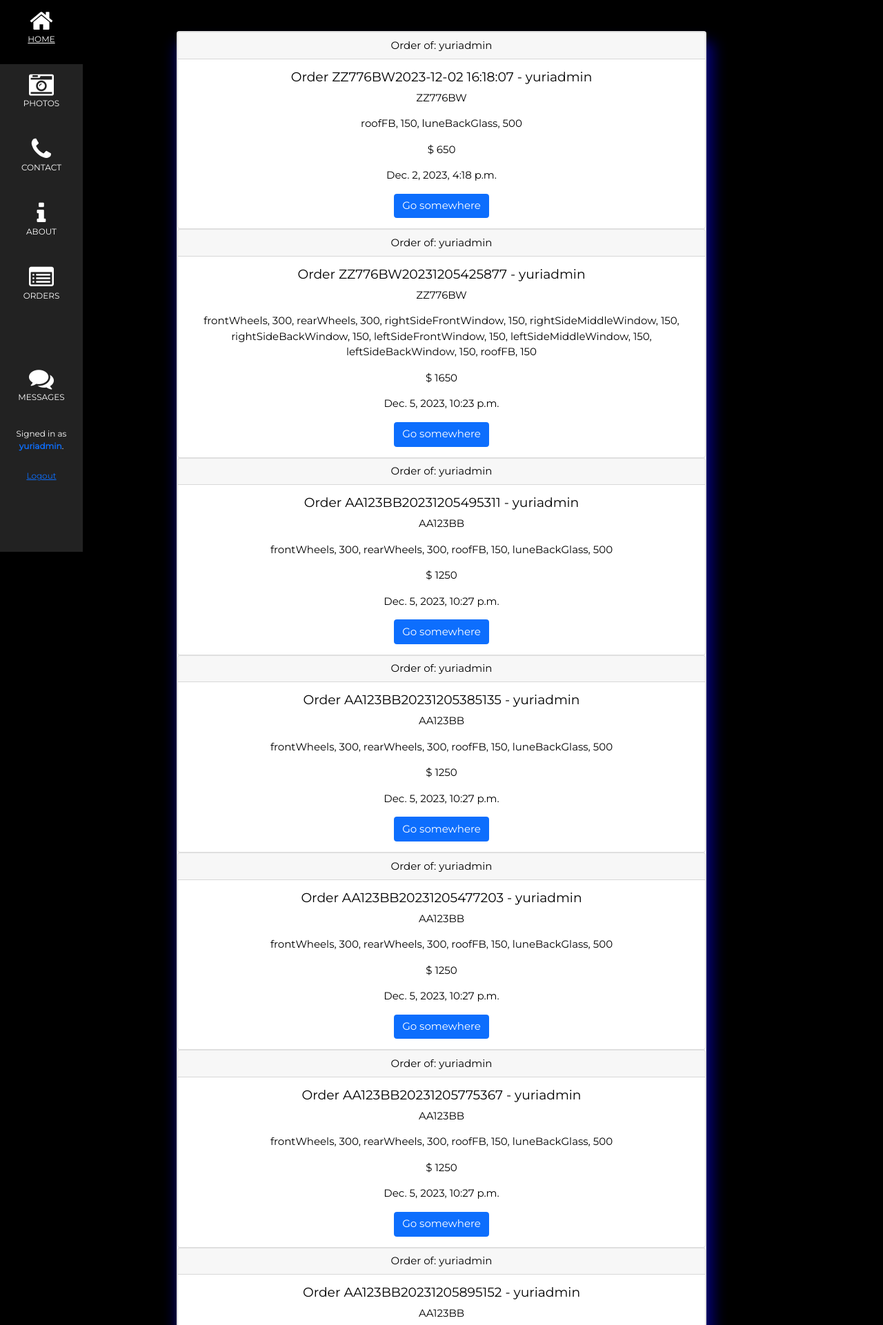
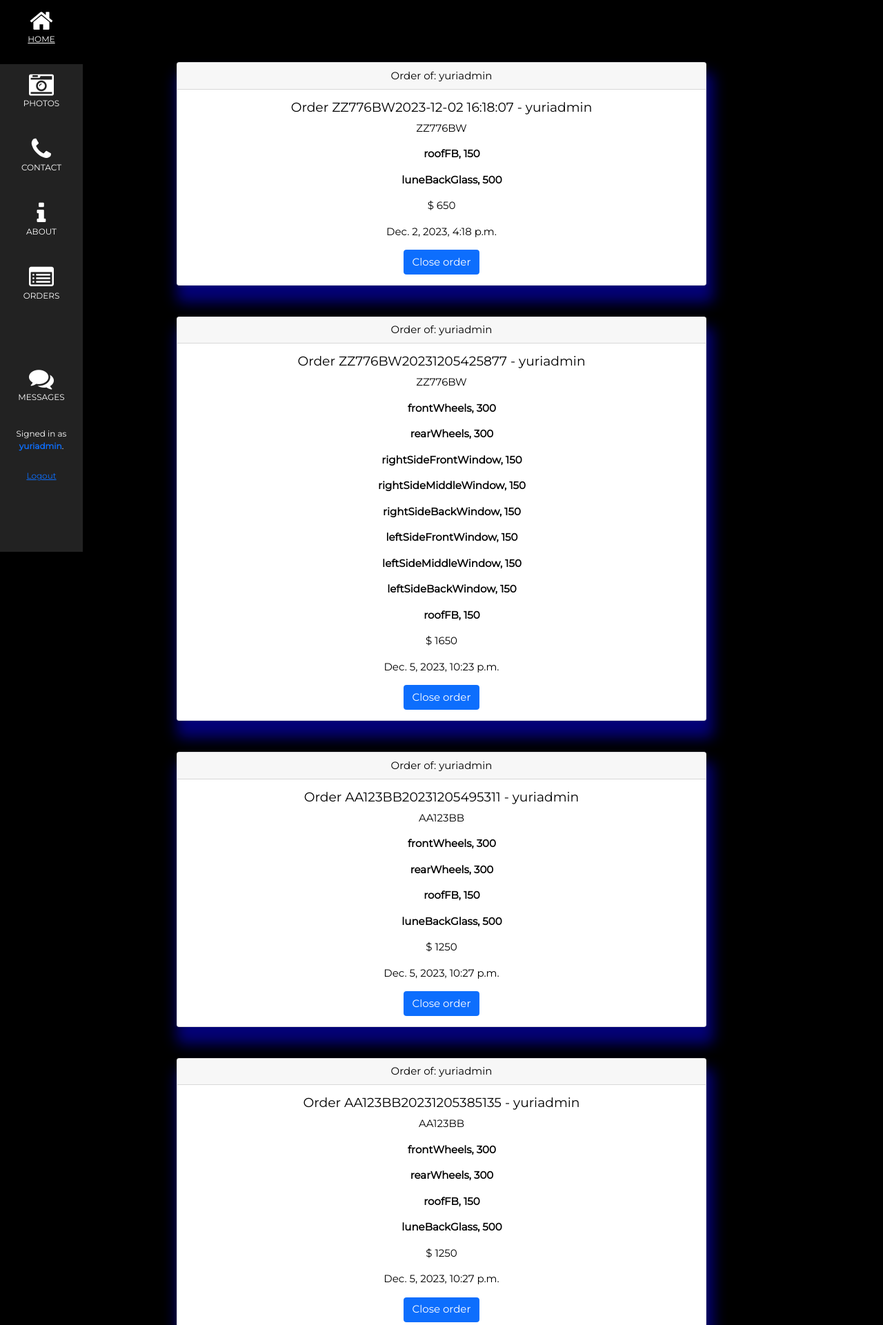
Before and after one commit to yuripetrillo/carDetailingSystem, a Django app: page /orders in a window 1280 px wide. Shown: the top 1921 px of the page at 69% size. Run offline with Django 3.2, Linux system fonts and the light colour scheme; a user stored in the database is signed in; data comes from the database, SQL or seed files in the repository; both versions use the stored data as it was after the commit; some libraries are stand-ins or nearby versions.

Commit message:
Final Project CS50W - Fix Orders and Unread Messages management

```diff
--- a/detailings/templates/detailings/createOrder.html
+++ b/detailings/templates/detailings/createOrder.html
@@ -66,6 +66,7 @@
     </div>
     <script>
       document.getElementById("downloadInv").addEventListener("click", downloadInv);
+      window.onbeforeunload = null;
 
       function downloadInv()
       {
--- a/detailings/templates/detailings/layout.html
+++ b/detailings/templates/detailings/layout.html
@@ -61,7 +61,7 @@
         <a href="{% url 'message' %}" class="w3-bar-item w3-button w3-padding-large w3-hover-black">
           <i class="fa fa-comments w3-xxlarge"></i>
           {% if read %}
-          <span class="badge badge-danger"><strong>UNREAD</strong></span>
+          <span class="badge badge-danger" id="unreadBadge"><strong>UNREAD</strong></span>
           {% endif %}
           <p>MESSAGES</p>
         </a>
--- a/detailings/templates/detailings/login.html
+++ b/detailings/templates/detailings/login.html
@@ -13,4 +13,7 @@
             {% endif %}
             <div class="form-group"><button class="btn btn-primary btn-block" type="submit">Log In</button></div>Don't have an account? <a href="{% url 'register' %}">Register here.</a></form>
     </div>
+    <script>
+      window.onbeforeunload = null;
+    </script>
     {% endblock %}
--- a/detailings/templates/detailings/messagePage.html
+++ b/detailings/templates/detailings/messagePage.html
@@ -16,7 +16,7 @@
               {% for message in messagesTo %}
               <a class="list-group-item list-group-item-action flex-column align-items-start w3-border">
                 {% if not message.read %}
-                  <span class="badge badge-pill badge-danger"><strong>UNREAD</strong></span>
+                  <span class="badge badge-pill badge-danger" id="unreadBadge2" style="visibility:visible;"><strong>UNREAD</strong></span>
                 {% endif %}
                 <div class="d-flex w-100 justify-content-between">
                   <h5 class="mb-1 text-primary">{{ message.fromUser }}: {{ message.subject }}</h5><br>
--- a/detailings/templates/detailings/orderPage.html
+++ b/detailings/templates/detailings/orderPage.html
@@ -3,9 +3,9 @@
 {% block body %}
     {% load static %}
     <br><br>
-    <div class="card carBody4 text-center justify-content-center">
         {% for order in orders %}
-        <div class="card">
+        <br><br>
+        <div class="card carBody4 text-center justify-content-center">
           <div class="card-header">
             {% if "yuriadmin" != order.customer%}
               Order of: {{order.customer}}
@@ -16,14 +16,19 @@
           <div class="card-body">
             <h5 class="card-title">{{order.description}} - {{order.customer}}</h5>
             <p class="card-text">{{order.carPlate}}</p>
-            <p class="card-text">{{order.contents|cut:"["|cut:"]"|cut:"'"}}</p>
+            <p class="card-text">
+              {% for content in order.contents %}
+                <ul>
+                  <strong>{{content|cut:"["|cut:"]"|cut:"'"}}</strong>
+                </ul>
+              {% endfor %}
+            </p>
             <p class="card-text">$ {{order.price}}</p>
             <p class="card-text">{{order.timestamp}}</p>
-            <a href="#" class="btn btn-primary">Go somewhere</a>
+            <a href="#" class="btn btn-primary">Close order</a>
           </div>
         </div>
         {% endfor %}
-  </div>
   <script>
     window.onbeforeunload = null;
   </script>
--- a/detailings/templates/detailings/register.html
+++ b/detailings/templates/detailings/register.html
@@ -17,4 +17,7 @@
               Already have an account? <a href="{% url 'login' %}"><br>Log In here.</a>
             </form>
       </div>
+      <script>
+        window.onbeforeunload = null;
+      </script>
 {% endblock %}
--- a/detailings/views.py
+++ b/detailings/views.py
@@ -93,7 +93,7 @@ def message(request):
     if request.method == "POST":
         newMessage = Message(
         fromUser=request.user,
-        toUser=User.objects.get(username="yuriadmin"),
+        toUser=User.objects.get(username=request.POST.get("toUser")),
         carPlate=request.POST.get("carPlate"),
         subject=request.POST.get("subject"),
         contents=request.POST.get("contents"),
@@ -174,15 +174,13 @@ def neworder(request):
     if request.method == "POST":
        values = [[key.replace("Choice-",""), value] for key, value in request.POST.items()
                 if key.startswith('Choice-')]
-       formattedValues = [key.replace("Choice-","") for key, value in request.POST.items()
-                if key.startswith('Choice-')]
        car = Car.objects.get(plate=request.POST.get("carPlate"))
        order = Order(
        customer=User.objects.get(username=request.user),
        carPlate=car.plate,
        description="Order " + car.plate + str(datetime.now().strftime('%Y%m%d%f')),
        price=request.POST.get("totalVal"),
-       contents=formattedValues,
+       contents=values,
        timestamp=datetime.now()
        )
        order.save()
@@ -203,6 +201,12 @@ def orders(request):
            orders = Order.objects.all()
        else:
            orders = Order.objects.filter(customer=request.user)
+       for order in orders:
+            order.contents = order.contents.replace("[[","[")
+            order.contents = order.contents.replace("['","")
+            order.contents = order.contents.replace("]]","]")
+            order.contents = order.contents.replace("'","")
+            order.contents = order.contents.split("],")
        return render(request, "detailings/orderPage.html", {
                    "orders": orders,
                    "username": request.user
```
Also changed, not shown: detailings/templates/detailings/popupMessages.html (+9 -5 lines), db.sqlite3.
